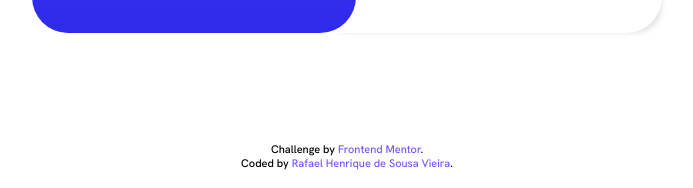
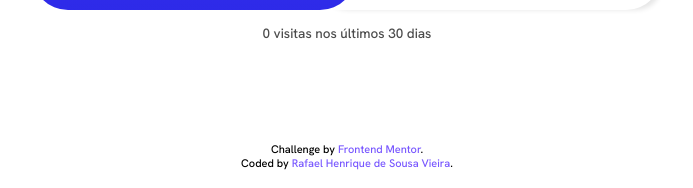
Before and after one commit to RafaelHDSV/Results-summary-component, a plain HTML site: page index.html in a window 1280 px wide. Shown: the part 612-800 px from the top of the page, without its empty margins (293-986 px from the left). Drawn offline with Linux system fonts and the light colour scheme.

Commit message:
Show public visit count in the footer (board#22). (#1)

```diff
--- a/index.html
+++ b/index.html
@@ -96,6 +96,8 @@
   <script src="script.js"></script>
     <script type="module" src="js/analytics.js"></script>
 <script data-name="BMC-Widget" data-cfasync="false" src="https://cdnjs.buymeacoffee.com/1.0.0/widget.prod.min.js" data-id="vieira" data-description="Support me on Buy me a coffee!" data-message="" data-color="#4C4AF0" data-position="Right" data-x_margin="18" data-y_margin="18"></script>
+    <p id="va-visits" aria-live="polite" hidden style="margin:0;padding:0.75rem 1rem;text-align:center;font-size:0.75rem;opacity:0.7"></p>
+    <script type="module" src="js/visit-count.js"></script>
 </body>
 
 </html>
--- /dev/null
+++ b/js/visit-count.js
@@ -0,0 +1,22 @@
+const key = 'results-summary-component'
+const el = document.getElementById('va-visits')
+if (el) {
+  const local = ['localhost', '127.0.0.1', '[::1]'].includes(location.hostname)
+  ;(async () => {
+    try {
+      const res = await fetch(
+        `https://analytics.getvieira.com/v1/public/projects/${encodeURIComponent(key)}/summary?period=30d`
+      )
+      const data = res.ok ? await res.json() : null
+      const n = typeof data?.pageviews === 'number' ? data.pageviews : 0
+      if (!local && n <= 0) return
+      el.textContent = `${new Intl.NumberFormat('pt-BR').format(n)} visitas nos últimos 30 dias`
+      el.hidden = false
+    } catch {
+      if (local) {
+        el.textContent = '0 visitas nos últimos 30 dias'
+        el.hidden = false
+      }
+    }
+  })()
+}
--- a/vendor/vieira-analytics/package.json
+++ b/vendor/vieira-analytics/package.json
@@ -1,6 +1,6 @@
 {
   "name": "@vieira/analytics",
-  "version": "0.1.2",
+  "version": "0.2.2",
   "private": true,
   "type": "module",
   "main": "./dist/index.js",
```
Also changed, not shown: vendor/vieira-analytics/dist/chunk-7RC3YH4P.js, vendor/vieira-analytics/dist/index.js, vendor/vieira-analytics/dist/react.js, 3 other files.
